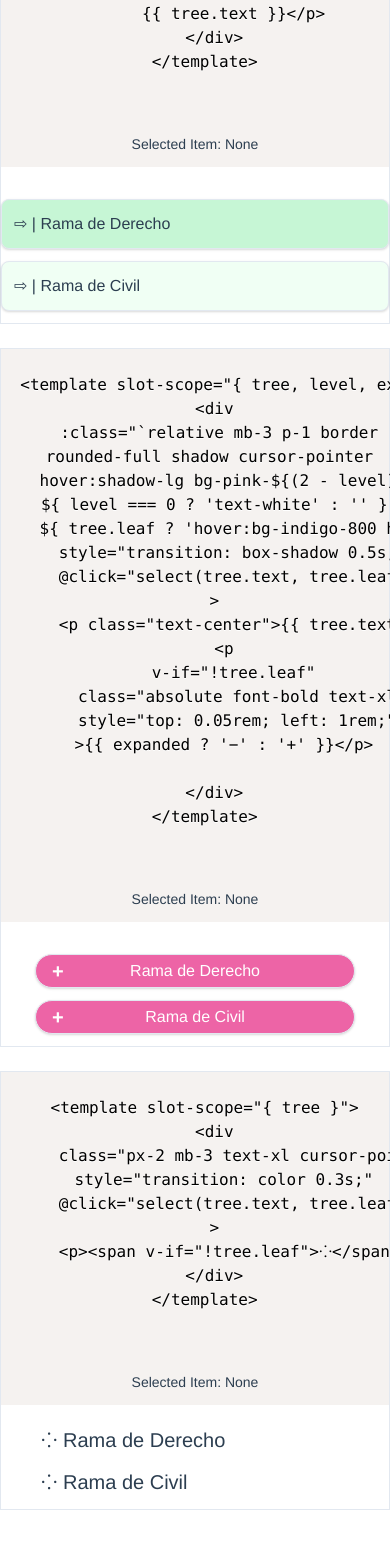
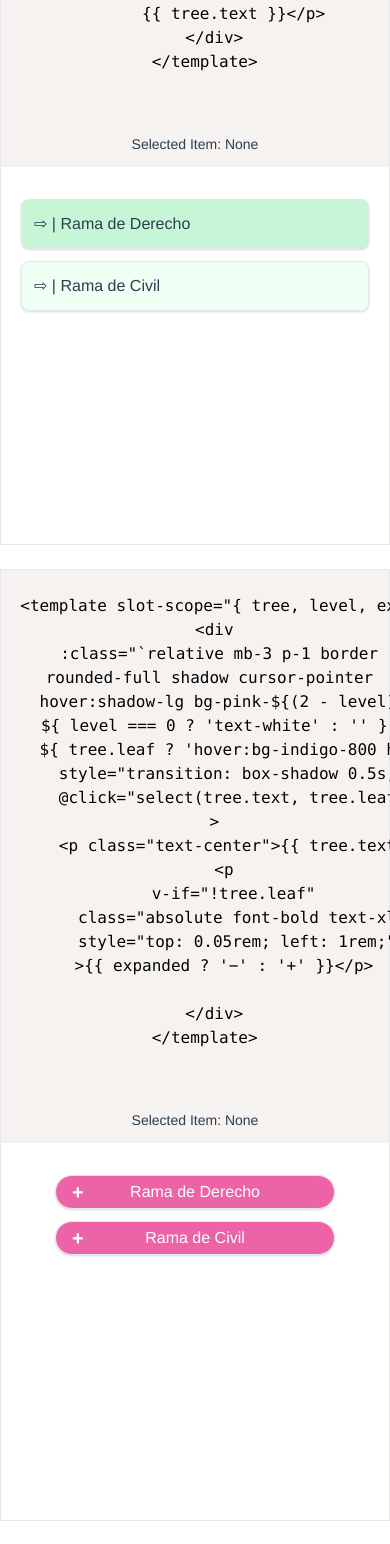
Before and after one commit to stgoddv/vue-multilevel-accordion, a Vue app in the folder example/example-multilevel-accordion/: page /#/ in a window 390 px wide. Shown: the part 420-1964 px from the top of the page. Built offline with nearby package versions, Linux system fonts and the light colour scheme; what vue-prism would draw is missing.

Commit message:
added some margin on mobile and some min height for mobile

```diff
--- a/example/example-multilevel-accordion/src/views/Home.vue
+++ b/example/example-multilevel-accordion/src/views/Home.vue
@@ -25,14 +25,14 @@
           </code>
         </pre>
       </div>
-      <div class="w-full md:w-5/12">
+      <div class="w-full md:w-5/12" style="min-height: 50vh;">
         <p class="py-3 text-sm" style="background-color: #f5f2f0;">
           Selected Item: {{ selectedItem || "None" }}
         </p>
         <deep-accordion
           :tree="tree"
           :marginLeft="2"
-          class="max-w-md mx-auto pt-8 select-none"
+          class="max-w-md mx-auto pt-8 px-5 select-none"
         >
           <template slot-scope="{ tree, interleaved, expanded }">
             <div
@@ -86,11 +86,14 @@
           </code>
         </pre>
       </div>
-      <div class="w-full md:w-5/12">
+      <div class="w-full md:w-5/12" style="min-height: 50vh;">
         <p class="py-3 text-sm" style="background-color: #f5f2f0;">
           Selected Item: {{ selectedItem || "None" }}
         </p>
-        <deep-accordion :tree="tree" class="max-w-xs mx-auto pt-8 select-none">
+        <deep-accordion
+          :tree="tree"
+          class="max-w-xs mx-auto pt-8 px-5 select-none"
+        >
           <template slot-scope="{ tree, level, expanded }">
             <div
               :class="
@@ -135,14 +138,14 @@
           </code>
         </pre>
       </div>
-      <div class="w-full md:w-5/12">
+      <div class="w-full md:w-5/12" style="min-height: 50vh;">
         <p class="py-3 text-sm" style="background-color: #f5f2f0;">
           Selected Item: {{ selectedItem || "None" }}
         </p>
         <deep-accordion
           :tree="tree"
           :marginLeft="2"
-          class="pt-5 pl-8 select-none"
+          class="pt-5 pl-8 px-5 select-none"
         >
           <template slot-scope="{ tree }">
             <div
```
